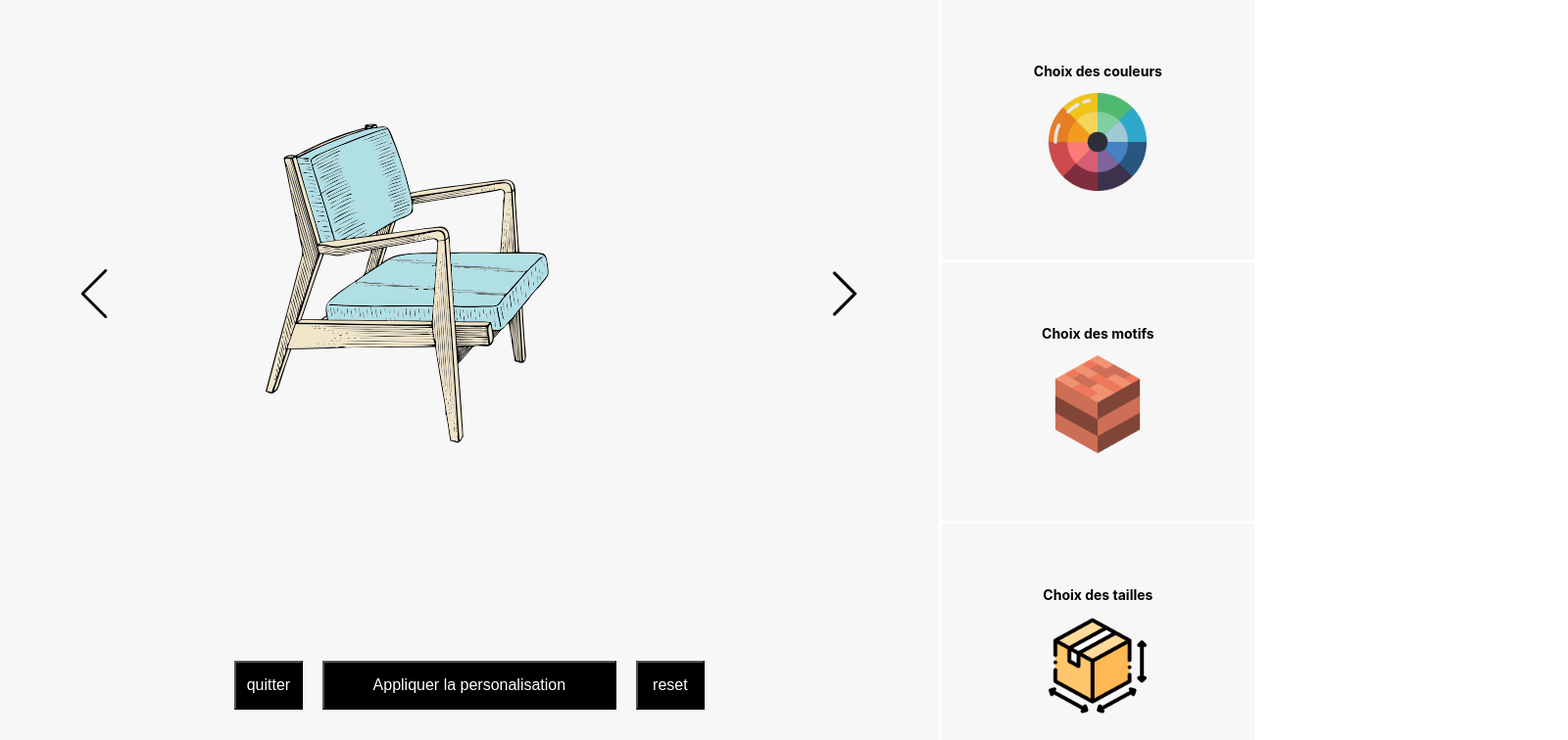
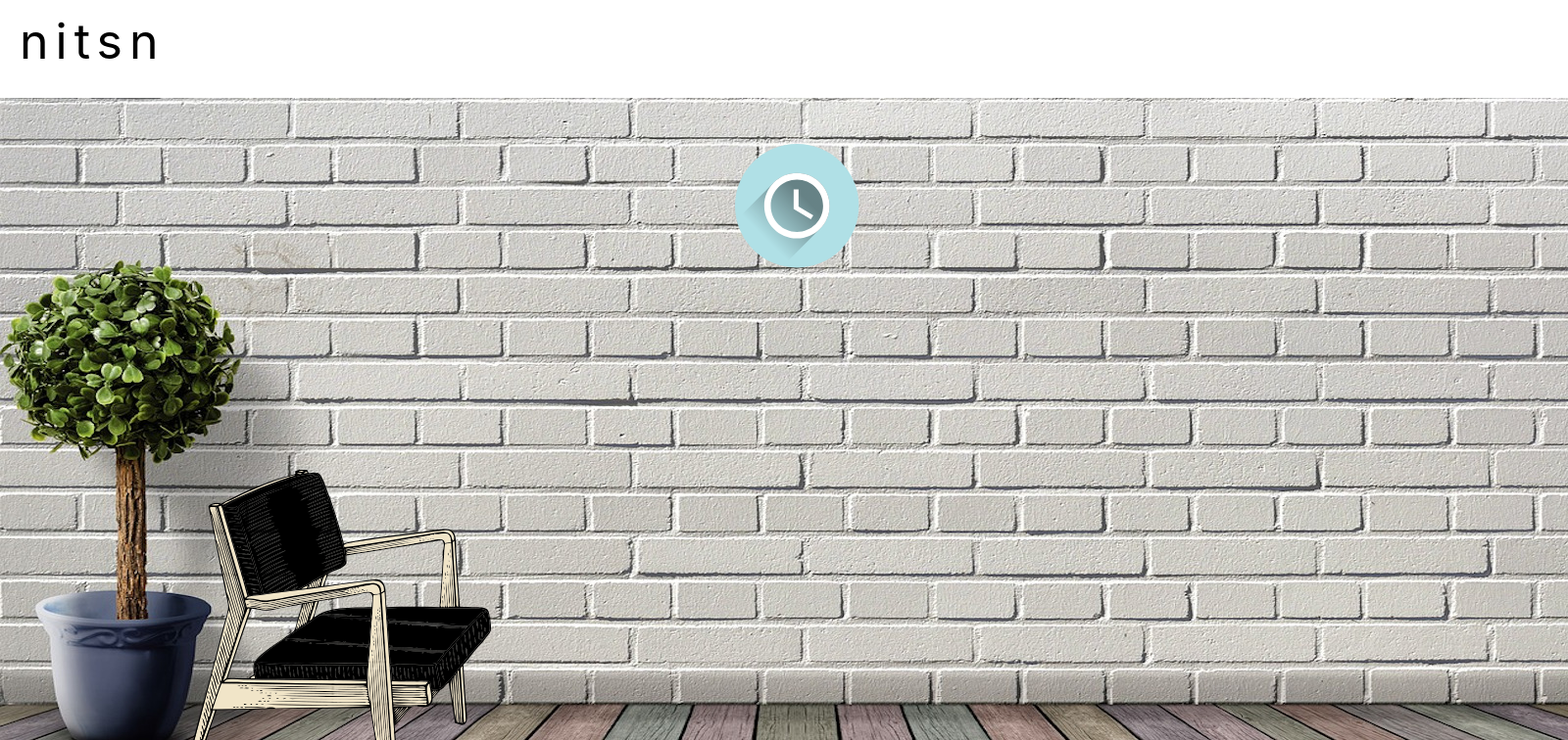
Before and after one commit to GregoireMorane/nitsn, a React (Create React App) app: page / in a window 1280 px wide. Shown: the top 756 px of the page at 98% size, 1600 px wide, since content can reach past the window. Built offline with nearby package versions, Linux system fonts and the light colour scheme.

Commit message:
feature(home): renderModal

```diff
--- a/src/App.js
+++ b/src/App.js
@@ -5,7 +5,7 @@ import Home from "./containers/Home";
 import Modal from "./containers/Modal";
 
 function App() {
-  return <Modal />;
+  return <Home />;
 }
 
 export default App;
--- a/src/components/Enssemble/index.js
+++ b/src/components/Enssemble/index.js
@@ -2,22 +2,46 @@ import React from "react";
 import HorlogeSvg from "../SVG/HorlogeSvg";
 import ChairSvg from "../SVG/ChairSvg";
 import { Wrapper } from "../Wrapper";
-import flatBackground from '../../assets/appartement3.jpg'
-
-
+import flatBackground from "../../assets/appartement3.jpg";
+import Modal from "../../containers/Modal";
 
 class Enssemble extends React.Component {
-  render() {
+  state = {
+    shouldRenderModal: false
+  };
+  shouldRenderModal = () => {
+    this.setState({ shouldRenderModal: !this.state.shouldRenderModal });
+  };
+  renderItem = () => {
+    if (this.state.shouldRenderModal === true) {
+      return <Modal shouldRenderModal={this.shouldRenderModal} />;
+    }
     return (
-      <Wrapper backgroundImage={flatBackground} position="relative" height="800px" width="1600px" margin="auto" backgroundRepeat="no-repeat">
-        <Wrapper position="absolute" top="380px" left="180px">
+      <Wrapper
+        backgroundImage={flatBackground}
+        position="relative"
+        height="800px"
+        width="1600px"
+        margin="auto"
+        backgroundRepeat="no-repeat"
+      >
+        <Wrapper
+          position="absolute"
+          top="380px"
+          left="180px"
+          action={this.shouldRenderModal}
+        >
           <ChairSvg width={470} height={370} />
         </Wrapper>
         <Wrapper position="absolute" top="20px" left="750px">
           <HorlogeSvg width={316} height={370} />
         </Wrapper>
       </Wrapper>
-    )
+    );
+  };
+  render() {
+    console.log(this.state.shouldRenderModal);
+    return this.renderItem();
   }
 }
 export default Enssemble;
--- a/src/components/Wrapper/index.js
+++ b/src/components/Wrapper/index.js
@@ -16,7 +16,7 @@ const WrapperStyled = styled.div`
   bottom: ${props => props.bottom || null};
   left: ${props => props.left || null};
   right: ${props => props.right || null};
-  display: ${props => props.display || "initial"};
+  display: ${props => props.display || null};
   flex-direction: ${props => props.flexDirection || null};
   flex: ${props => props.flex || null};
   border: ${props => props.border || null};
--- a/src/containers/Modal/index.js
+++ b/src/containers/Modal/index.js
@@ -150,6 +150,7 @@ class Modal extends React.Component {
               text="quitter"
               backgroundColor="black"
               color="white"
+              action={this.props.shouldRenderModal}
             />
             <Button
               height="50px"
```
